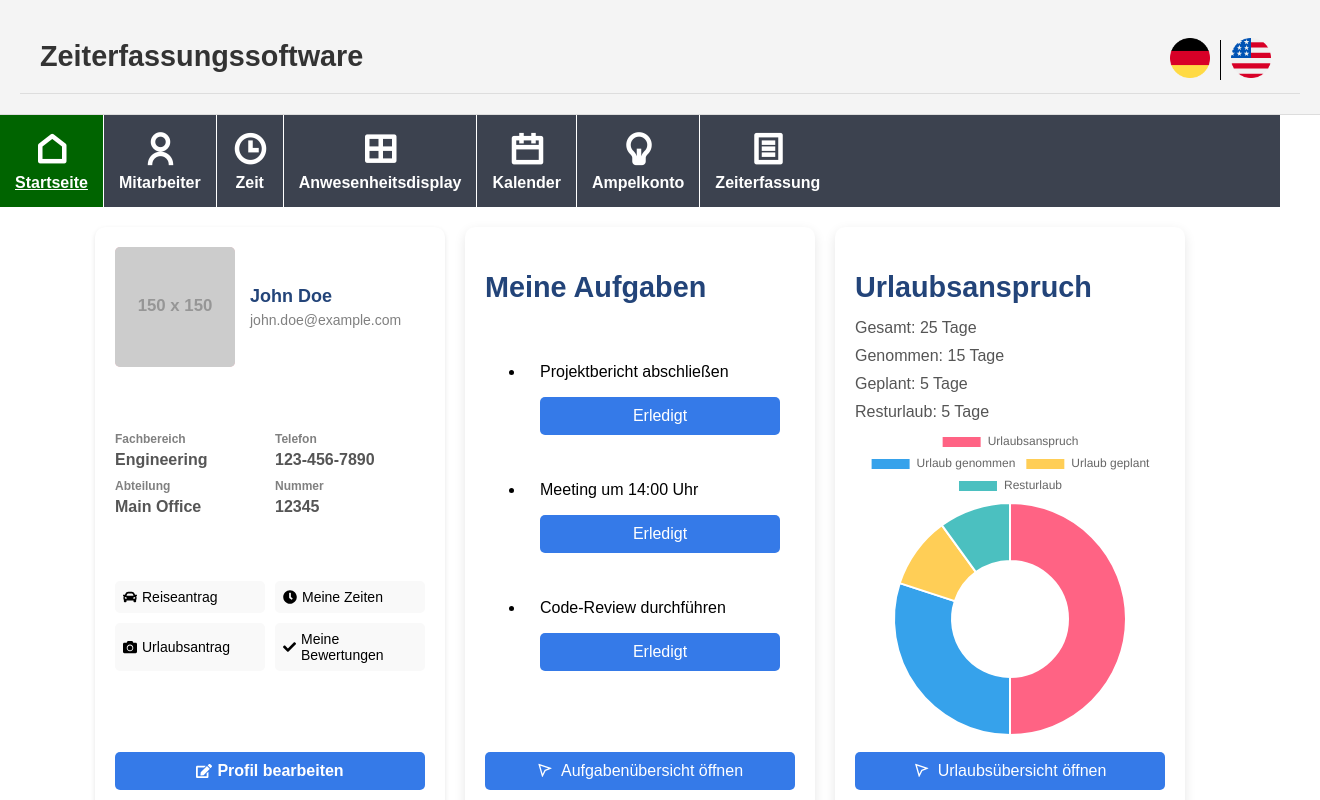
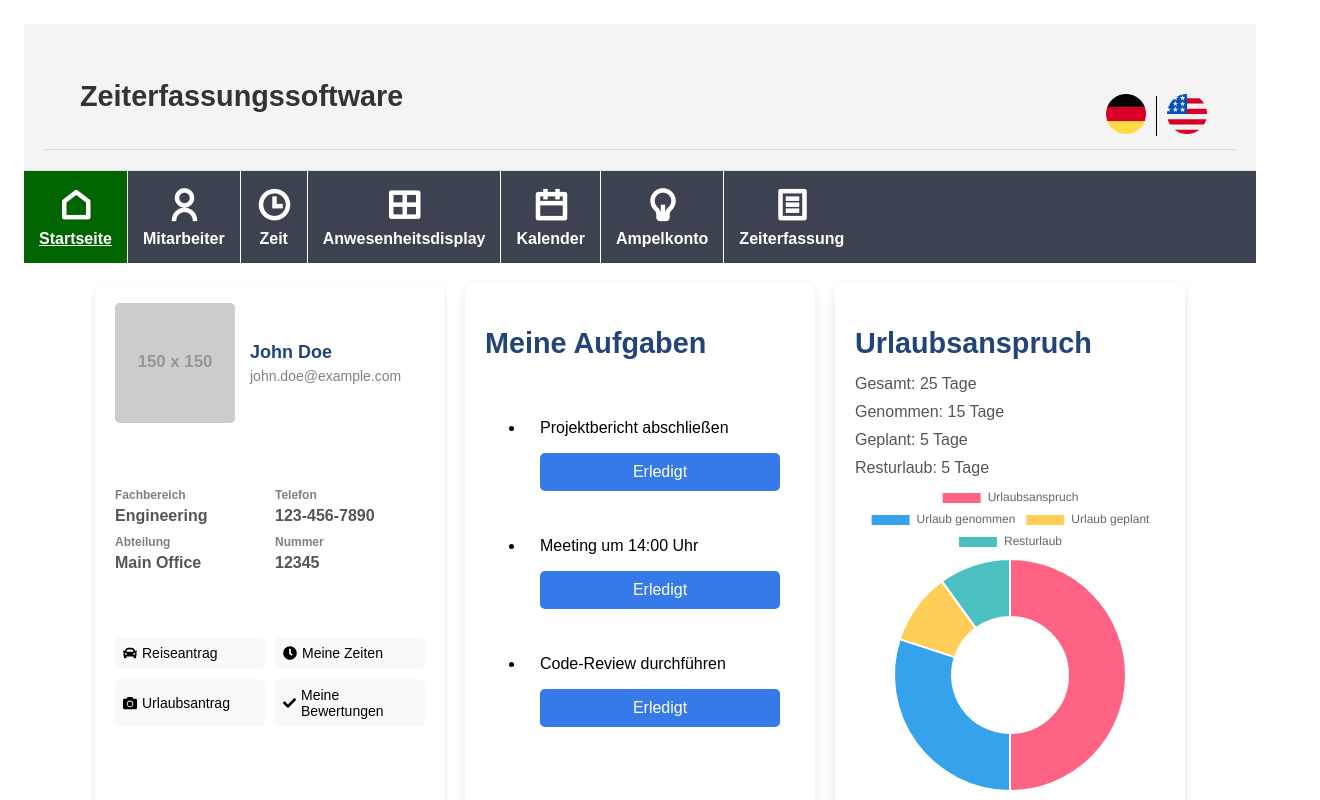
Before and after one commit to 7MarV7/JsProjects, a React (Vite) app in the folder zeiterfassung/: page / in a window 1280 px wide. Shown: the top 800 px of the page, 1320 px wide, since content can reach past the window. Built offline with nearby package versions, Linux system fonts and the light colour scheme.

Commit message:
modified:   zeiterfassung/index.html 	modified:   zeiterfassung/src/components/App/App.css 	modified:   zeiterfassung/src/components/Header/header.css 	modified:   zeiterfassung/src/index.css

```diff
--- a/zeiterfassung/index.html
+++ b/zeiterfassung/index.html
@@ -1,5 +1,5 @@
 <!doctype html>
-<html lang="en">
+<html lang="de">
   <head>
     <meta charset="UTF-8" />
     <link rel="icon" type="image/svg+xml" href="/vite.svg" />
--- a/zeiterfassung/src/components/App/App.css
+++ b/zeiterfassung/src/components/App/App.css
@@ -1,3 +1,4 @@
+
 .content {
     display: grid;
     grid-template-columns: repeat(3, 1fr);
--- a/zeiterfassung/src/components/Header/header.css
+++ b/zeiterfassung/src/components/Header/header.css
@@ -8,12 +8,13 @@
   border-bottom: 1px solid #ddd;
   position: relative;
   width: 100%;
+  box-sizing: border-box; /* Include padding and border in the element's total width and height */
 }
 
 /* Styling for the header title (h1) */
 .header h1 {
   font-size: 1.8rem;
-  margin: 0;
+  margin: 1rem;
   color: #333;
 }
 
--- a/zeiterfassung/src/index.css
+++ b/zeiterfassung/src/index.css
@@ -1,7 +1,6 @@
 body {
   font-family: Arial, sans-serif;
-  margin: 0;
-  padding: 0;
+  margin: 1.5rem;
   box-sizing: border-box;
 }
 
```
